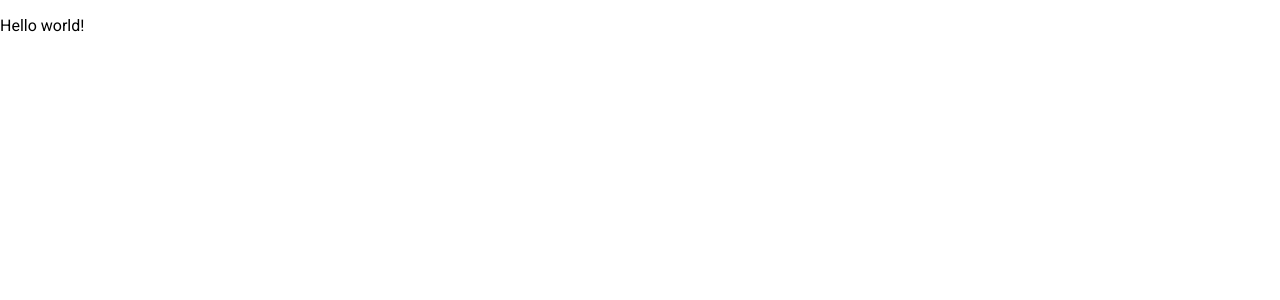
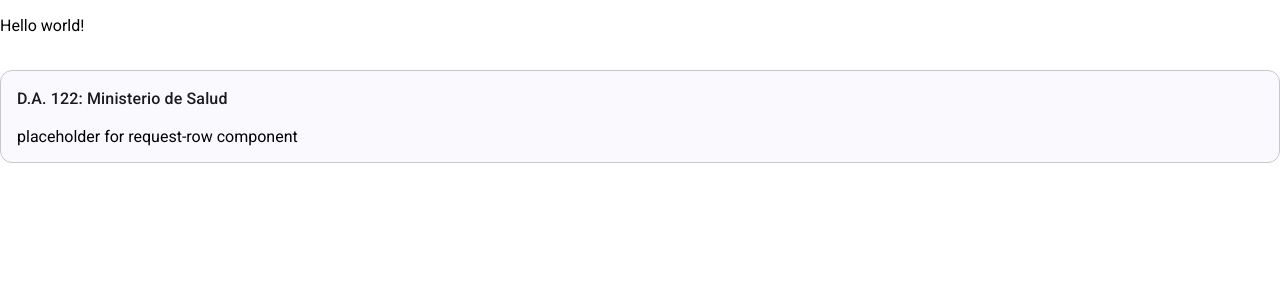
Before and after one commit to baypablosantiago/Tesoreria-Control-Pedidos, an Angular app: page / in a window 1280 px wide. Shown: the top 300 px of the page. Built offline with nearby package versions, Linux system fonts and the light colour scheme.

Commit message:
da-card html done

```diff
--- a/src/app/app.component.html
+++ b/src/app/app.component.html
@@ -1,3 +1,6 @@
 <p> Hello world! </p>
+<br/>
+
+<app-da-card></app-da-card>
 
 <router-outlet />
--- a/src/app/app.component.ts
+++ b/src/app/app.component.ts
@@ -1,9 +1,10 @@
 import { Component } from '@angular/core';
 import { RouterOutlet } from '@angular/router';
+import { DaCardComponent } from "./components/da-card/da-card.component";
 
 @Component({
   selector: 'app-root',
-  imports: [RouterOutlet],
+  imports: [RouterOutlet, DaCardComponent],
   templateUrl: './app.component.html',
   styleUrl: './app.component.scss'
 })
--- a/src/app/components/da-card/da-card.component.html
+++ b/src/app/components/da-card/da-card.component.html
@@ -1 +1,14 @@
-<p>da-card works!</p>
+<mat-card appearance="outlined">
+  <mat-card-header>
+    <!-- <mat-card-title> DA </mat-card-title> -->
+    <mat-card-subtitle>D.A. 122: Ministerio de Salud</mat-card-subtitle>
+  </mat-card-header>
+  <mat-card-content>
+    <p> placeholder for request-row component </p>
+  </mat-card-content>
+  <!--
+  <mat-card-actions>
+    <button matButton>Learn More</button>
+  </mat-card-actions>
+  -->
+</mat-card>
--- a/src/app/components/da-card/da-card.component.ts
+++ b/src/app/components/da-card/da-card.component.ts
@@ -1,11 +1,12 @@
-import { Component } from '@angular/core';
+import {ChangeDetectionStrategy, Component} from '@angular/core';
+import {MatButtonModule} from '@angular/material/button';
+import {MatCardModule} from '@angular/material/card';
+
 
 @Component({
   selector: 'app-da-card',
-  imports: [],
-  templateUrl: './da-card.component.html',
-  styleUrl: './da-card.component.scss'
+  templateUrl: 'da-card.component.html',
+  imports: [MatCardModule, MatButtonModule],
+  changeDetection: ChangeDetectionStrategy.OnPush,
 })
-export class DaCardComponent {
-
-}
+export class DaCardComponent {}
```
